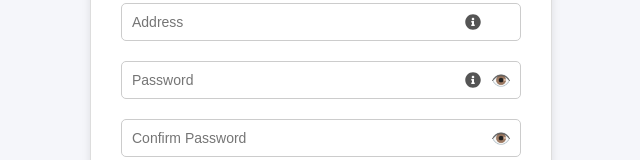
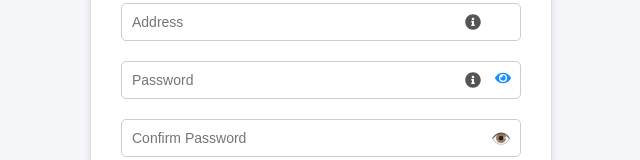
Before and after one commit to tushar-khairnar24/Store-rating-app, a React (Vite) app in the folder frontend/: page /register in a window 1280 px wide. Shown: the part 262-422 px from the top of the page, without its empty margins (319-959 px from the left). Built offline with nearby package versions, Linux system fonts and the light colour scheme; no server answers.

Commit message:
Update Register.jsx

```diff
--- a/frontend/src/pages/Register.jsx
+++ b/frontend/src/pages/Register.jsx
@@ -3,6 +3,7 @@ import api from "../api/axiosConfig";
 import "../css/Register.css";
 import { Link } from "react-router-dom";
 import { FaInfoCircle } from "react-icons/fa";
+import { FaEye, FaEyeSlash } from "react-icons/fa";
 
 const Register = () => {
   const [form, setForm] = useState({
@@ -166,7 +167,7 @@ const Register = () => {
           onChange={handleChange}
         />
         <span className="eye-icon" onClick={() => setShowPassword(!showPassword)}>
-          {showPassword ? "🙈" : "👁️"}
+          {showPassword ? <FaEyeSlash /> : <FaEye />}
         </span>
         <FaInfoCircle className="info-icon" onClick={() => toggleInfo("password")} />
         {infoVisible.password && (
```
